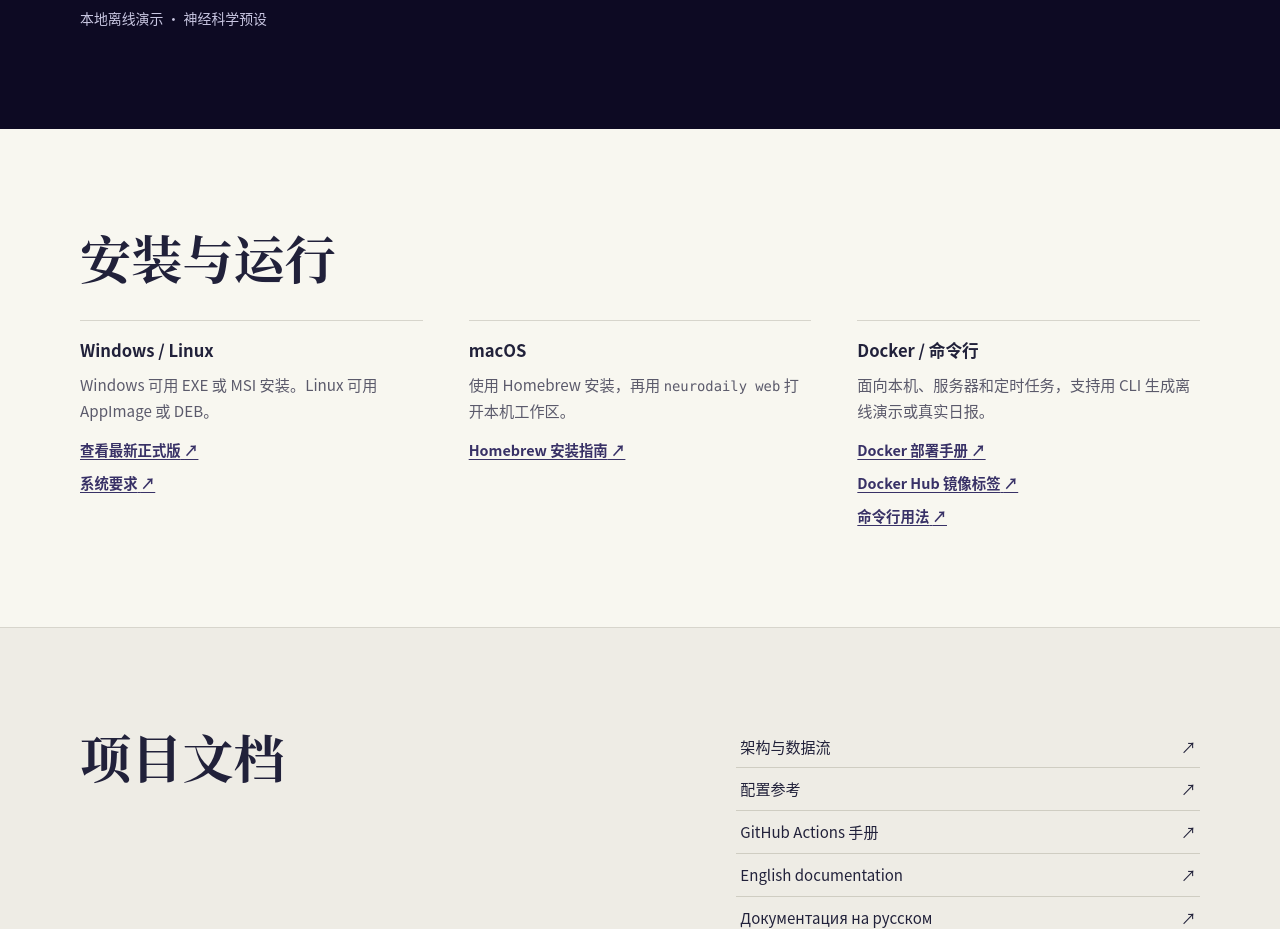
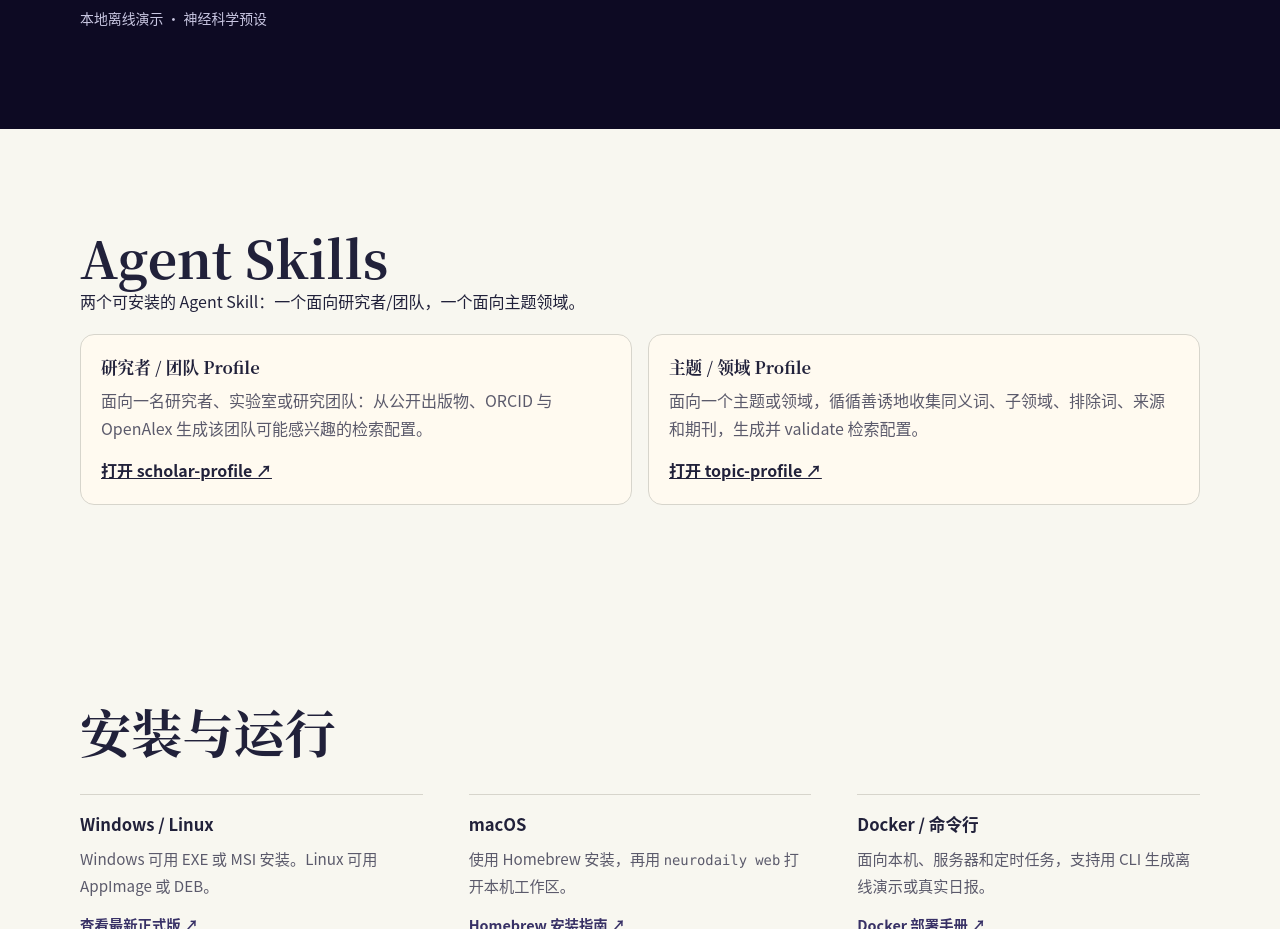
Before and after one commit to Koalalive/neurodaily, a plain HTML site: page docs/index.html in a window 1280 px wide. Shown: the part 2000-2929 px from the top of the page. Drawn offline with Linux system fonts and the light colour scheme.

Commit message:
docs: add scholar and topic skill links to homepage

```diff
--- a/docs/index.html
+++ b/docs/index.html
@@ -82,6 +82,23 @@
       </div>
     </section>
 
+    <section class="section container" id="skills" aria-labelledby="skills-title">
+      <h2 id="skills-title" data-i18n="skills_title">Agent Skills</h2>
+      <p class="section-intro" data-i18n="skills_desc">两个可安装的 Agent Skill：一个面向研究者/团队，一个面向主题领域。</p>
+      <div class="skill-grid">
+        <article class="skill-card">
+          <h3 data-i18n="skill_scholar_title">Scholar / Lab Profile</h3>
+          <p data-i18n="skill_scholar_body">面向一名研究者、实验室或研究团队：从公开出版物、ORCID 与 OpenAlex 生成该团队可能感兴趣的检索配置。</p>
+          <a href="https://github.com/Koalalive/neurodaily-scholar-profile" data-i18n="skill_scholar_link">打开 scholar-profile ↗</a>
+        </article>
+        <article class="skill-card">
+          <h3 data-i18n="skill_topic_title">Topic / Field Profile</h3>
+          <p data-i18n="skill_topic_body">面向一个主题或领域，循循善诱地收集同义词、子领域、排除词、来源和期刊，生成并 validate 检索配置。</p>
+          <a href="https://github.com/Koalalive/neurodaily-topic-profile" data-i18n="skill_topic_link">打开 topic-profile ↗</a>
+        </article>
+      </div>
+    </section>
+
     <section class="section container" id="install" aria-labelledby="install-title">
       <h2 id="install-title" data-i18n="install_title">安装与运行</h2>
       <div class="install-grid">
--- a/docs/site.css
+++ b/docs/site.css
@@ -212,3 +212,20 @@ code { font: .91em ui-monospace, "SFMono-Regular", Consolas, monospace; overflow
   color: var(--navy);
   font-weight: 700;
 }
+
+.skill-grid {
+  display: grid;
+  grid-template-columns: repeat(2, minmax(0, 1fr));
+  gap: 16px;
+  margin-top: 18px;
+}
+.skill-card {
+  padding: 20px;
+  border: 1px solid var(--rule);
+  border-radius: 14px;
+  background: var(--white);
+}
+.skill-card h3 { margin: 0 0 8px; font-family: var(--serif); }
+.skill-card p { margin: 0 0 14px; color: var(--muted); }
+.skill-card a { font-weight: 600; }
+@media (max-width: 760px) { .skill-grid { grid-template-columns: 1fr; } }
--- a/docs/site.js
+++ b/docs/site.js
@@ -14,6 +14,14 @@
       hero_description: "按研究方向追踪论文、预印本、临床试验、监管与产业动态，生成带原始出处的 HTML 日报。",
       hero_install: "选择安装方式",
       hero_demo: "查看日报演示",
+      skills_title: "Agent Skills",
+      skills_desc: "两个可安装的 Agent Skill：一个面向研究者/团队，一个面向主题领域。",
+      skill_scholar_title: "研究者 / 团队 Profile",
+      skill_scholar_body: "面向一名研究者、实验室或研究团队：从公开出版物、ORCID 与 OpenAlex 生成该团队可能感兴趣的检索配置。",
+      skill_scholar_link: "打开 scholar-profile ↗",
+      skill_topic_title: "主题 / 领域 Profile",
+      skill_topic_body: "面向一个主题或领域，循循善诱地收集同义词、子领域、排除词、来源和期刊，生成并 validate 检索配置。",
+      skill_topic_link: "打开 topic-profile ↗",
       features_title: "从检索到日报",
       feature1_title: "检索规则可配置",
       feature1_body: "从神经科学、肿瘤学或重症医学预设出发，按期刊、字段、关键词与布尔逻辑定义检索范围。",
@@ -57,6 +65,14 @@
       hero_description: "Track papers, preprints, trials, regulatory and industry news by research focus — rendered as an HTML digest with original sources.",
       hero_install: "Choose install method",
       hero_demo: "View demo digest",
+      skills_title: "Agent Skills",
+      skills_desc: "Two installable Agent Skills: one for a researcher/team, one for a topic/field.",
+      skill_scholar_title: "Scholar / Lab Profile",
+      skill_scholar_body: "For one researcher, lab or team: derive a likely-interest search profile from public works, ORCID and OpenAlex.",
+      skill_scholar_link: "Open scholar-profile ↗",
+      skill_topic_title: "Topic / Field Profile",
+      skill_topic_body: "For a topic/field: guided collection of synonyms, subtopics, exclusions, sources and journals, then build and validate a profile.",
+      skill_topic_link: "Open topic-profile ↗",
       features_title: "From search to digest",
       feature1_title: "Configurable rules",
       feature1_body: "Start from neuroscience, oncology or critical-care presets; define scope by journals, fields, keywords and Boolean logic.",
@@ -100,6 +116,14 @@
       hero_description: "Отслеживайте статьи, препринты, испытания, регуляторные и отраслевые новости по вашему направлению — в HTML-дайджесте со ссылками на источники.",
       hero_install: "Выбрать способ установки",
       hero_demo: "Посмотреть демо",
+      skills_title: "Agent Skills",
+      skills_desc: "Два устанавливаемых Agent Skill: для исследователя/команды и для тематического направления.",
+      skill_scholar_title: "Профиль исследователя / лаборатории",
+      skill_scholar_body: "Для исследователя, лаборатории или команды: профиль интересов по публикациям, ORCID и OpenAlex.",
+      skill_scholar_link: "Открыть scholar-profile ↗",
+      skill_topic_title: "Профиль темы / области",
+      skill_topic_body: "Для темы или области: пошаговый сбор синонимов, подтем, исключений, источников и журналов, затем сборка и validate.",
+      skill_topic_link: "Открыть topic-profile ↗",
       features_title: "От поиска к дайджесту",
       feature1_title: "Настраиваемые правила",
       feature1_body: "Начните с пресетов по нейронаукам, онкологии или интенсивной терапии; задайте журналы, поля, ключевые слова и булеву логику.",
```
